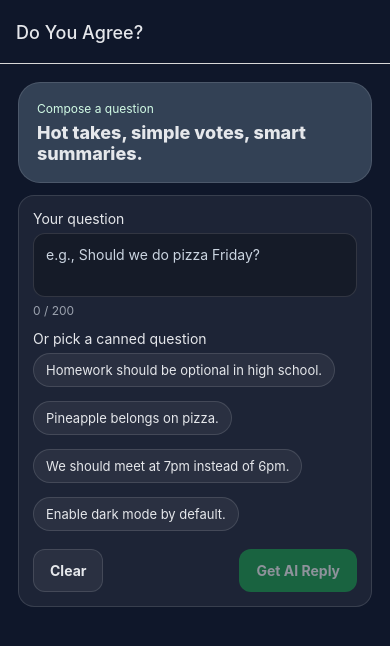
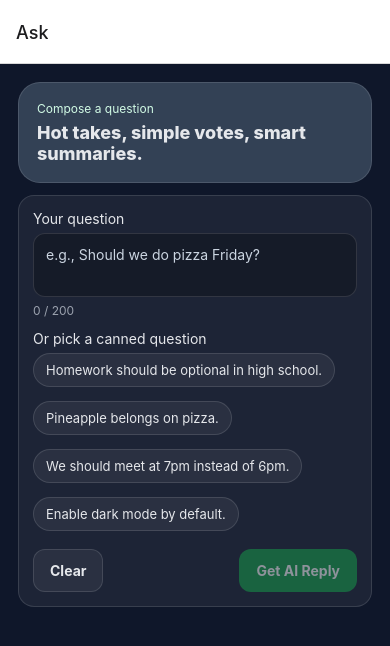
Before and after one commit to GenericCoder07/CS1200Project-User-Interface, a React Native app: screen /Ask in a window 390 px wide. Shown: the top 646 px of the page. Built offline with nearby package versions, Linux system fonts and the light colour scheme.

Commit message:
Add new screens to the navigation stack

```diff
--- a/App.tsx
+++ b/App.tsx
@@ -1,13 +1,28 @@
+import React from 'react';
 import { NavigationContainer } from '@react-navigation/native';
 import { createNativeStackNavigator } from '@react-navigation/native-stack';
+
 import AskScreen from './src/screens/AskScreen';
 import VoteScreen from './src/screens/VoteScreen';
-import { StatusBar } from 'expo-status-bar';
-import { Colors } from './src/theme';
+
+import DashboardScreen from './src/screens/DashboardScreen';
+import AdminPostManagementScreen from './src/screens/AdminPostManagementScreen';
+import AdminUserManagementScreen from './src/screens/AdminUserManagementScreen';
+import SettingsScreen from './src/screens/SettingsScreen';
+import PrivacyScreen from './src/screens/PrivacyScreen';
+import PostCreationScreen from './src/screens/PostCreationScreen';
+import SinglePostViewScreen from './src/screens/SinglePostViewScreen';
 
 export type RootStackParamList = {
   Ask: undefined;
   Vote: { question: string; reply: string };
+  Dashboard: undefined;
+  AdminPostManagement: undefined;
+  AdminUserManagement: undefined;
+  Settings: undefined;
+  Privacy: undefined;
+  PostCreation: undefined;
+  SinglePostView: undefined;
 };
 
 const Stack = createNativeStackNavigator<RootStackParamList>();
@@ -15,16 +30,16 @@ const Stack = createNativeStackNavigator<RootStackParamList>();
 export default function App() {
   return (
     <NavigationContainer>
-      <StatusBar style="light" />
-      <Stack.Navigator
-        screenOptions={{
-          headerStyle: { backgroundColor: Colors.bg },
-          headerTintColor: Colors.fg,
-          contentStyle: { backgroundColor: Colors.bg },
-        }}
-      >
-        <Stack.Screen name="Ask" component={AskScreen} options={{ title: 'Do You Agree?' }} />
-        <Stack.Screen name="Vote" component={VoteScreen} options={{ title: 'Vote' }} />
+      <Stack.Navigator initialRouteName="Ask">
+        <Stack.Screen name="Ask" component={AskScreen} />
+        <Stack.Screen name="Vote" component={VoteScreen} />
+        <Stack.Screen name="Dashboard" component={DashboardScreen} />
+        <Stack.Screen name="AdminPostManagement" component={AdminPostManagementScreen} />
+        <Stack.Screen name="AdminUserManagement" component={AdminUserManagementScreen} />
+        <Stack.Screen name="Settings" component={SettingsScreen} />
+        <Stack.Screen name="Privacy" component={PrivacyScreen} />
+        <Stack.Screen name="PostCreation" component={PostCreationScreen} />
+        <Stack.Screen name="SinglePostView" component={SinglePostViewScreen} />
       </Stack.Navigator>
     </NavigationContainer>
   );
```
